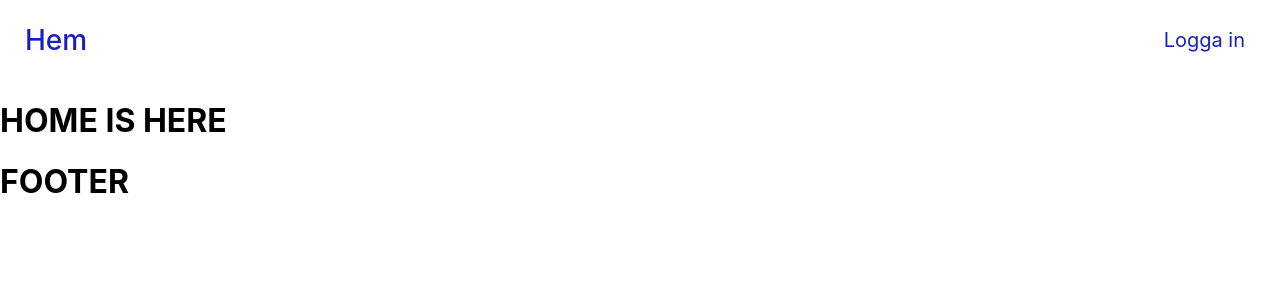
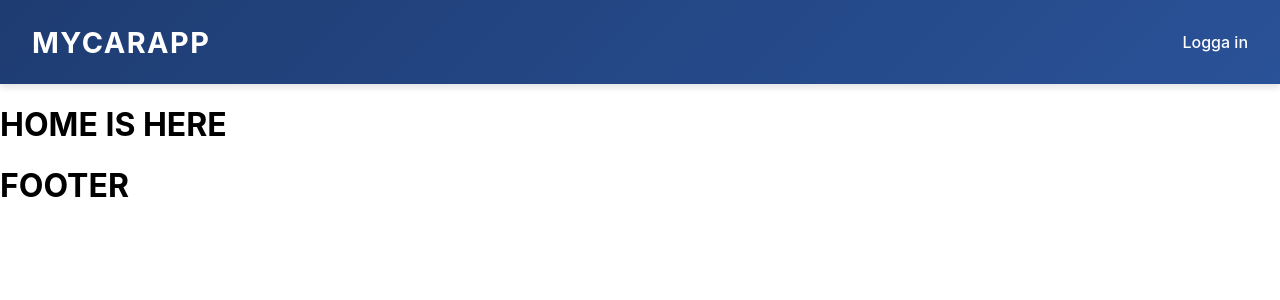
Before and after one commit to Kouroshkt/frontend-bookning, a React (Create React App) app: page / in a window 1280 px wide. Shown: the top 300 px of the page. Built offline with nearby package versions, Linux system fonts and the light colour scheme.

Commit message:
Add CSS to Nav

```diff
--- a/src/Navbar/Nav.jsx
+++ b/src/Navbar/Nav.jsx
@@ -1,62 +1,90 @@
 import { Link } from "react-router-dom";
-import styled from 'styled-components';
+import styled from "styled-components";
 
 export default function Navigation() {
   const user = JSON.parse(localStorage.getItem("user"));
   return (
     <StyledNavbar>
-      <StyledHome to="/">Hem</StyledHome>
-      <ul>
-        <li>
-          {!user ? <Link to="/signin">Logga in</Link> :
-            <Link onClick={() => {
-              localStorage.clear();
-              window.location.reload();
-            }}>Logga ut</Link>}
-        </li>
-      </ul>
+      <Logo to="/">MyCarApp</Logo>
+      <Menu>
+        <MenuItem>
+          {!user ? (
+            <StyledLink to="/signin">Logga in</StyledLink>
+          ) : (
+            <StyledLink
+              as="a"
+              onClick={() => {
+                localStorage.clear();
+                window.location.reload();
+              }}
+            >
+              Logga ut
+            </StyledLink>
+          )}
+        </MenuItem>
+      </Menu>
     </StyledNavbar>
   );
 }
 
-const StyledNavbar = styled(Link)`
+// Styled-components CSS
+const StyledNavbar = styled.nav`
   display: flex;
-  justify-content: end;
-  height: 80px;
-  width: 100%;
+  align-items: center;
+  justify-content: space-between;
+  background: linear-gradient(135deg, #1e3c72, #2a5298); /* Blå gradient */
+  padding: 1rem 2rem;
+  box-shadow: 0 4px 6px rgba(0, 0, 0, 0.1);
+`;
+
+const Logo = styled(Link)`
+  font-size: 1.8rem;
+  font-weight: bold;
+  color: white;
   text-decoration: none;
+  letter-spacing: 1.5px;
+  text-transform: uppercase;
+  transition: transform 0.3s ease;
 
-  ul {
-    align-items: center;
-    display: flex;
-    margin-right: 15px;
-
-    li {
-      list-style: none;
-
-      a {
-        color: #1820bc;
-        margin: 20px;
-        font-size: 20px;
-        text-decoration: none;
-
-        @media (min-width: 768px) and (max-width: 1060px) {
-          margin: 15px;
-        }
-      }
-    }
+  &:hover {
+    transform: scale(1.1);
   }
 `;
 
-const StyledHome = styled(Link)`
-  align-items: center;
-  color: #1820bc;
+const Menu = styled.ul`
   display: flex;
-  font-size: 28px;
+  list-style: none;
+  gap: 1.5rem;
+
+`;
+
+const MenuItem = styled.li`
+  position: relative;
+`;
+
+const StyledLink = styled(Link)`
+  color: white;
+  font-size: 1rem;
+  text-decoration: none;
+  position: relative;
   font-weight: 500;
-  width: auto;
-  margin: auto;
-  margin-left: 25px;
-  border:none;
-  text-decoration: none;
-`
+
+  &:hover {
+    color: #c0dffc;
+  }
+
+  &::after {
+    content: "";
+    position: absolute;
+    width: 0;
+    height: 2px;
+    background: white;
+    bottom: -4px;
+    left: 0;
+    transition: width 0.3s ease-in-out;
+  }
+
+  &:hover::after {
+    width: 100%;
+  }
+`;
```
